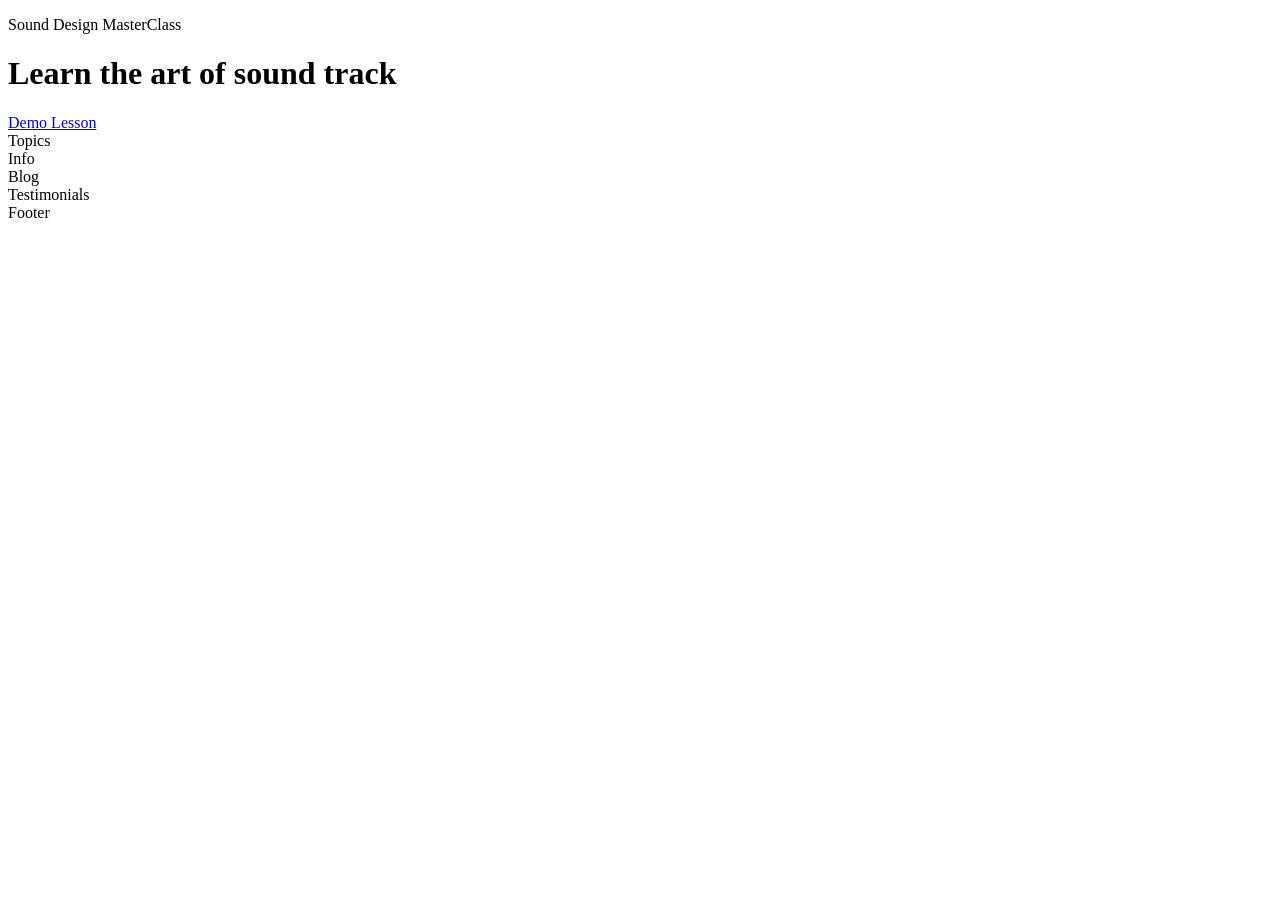
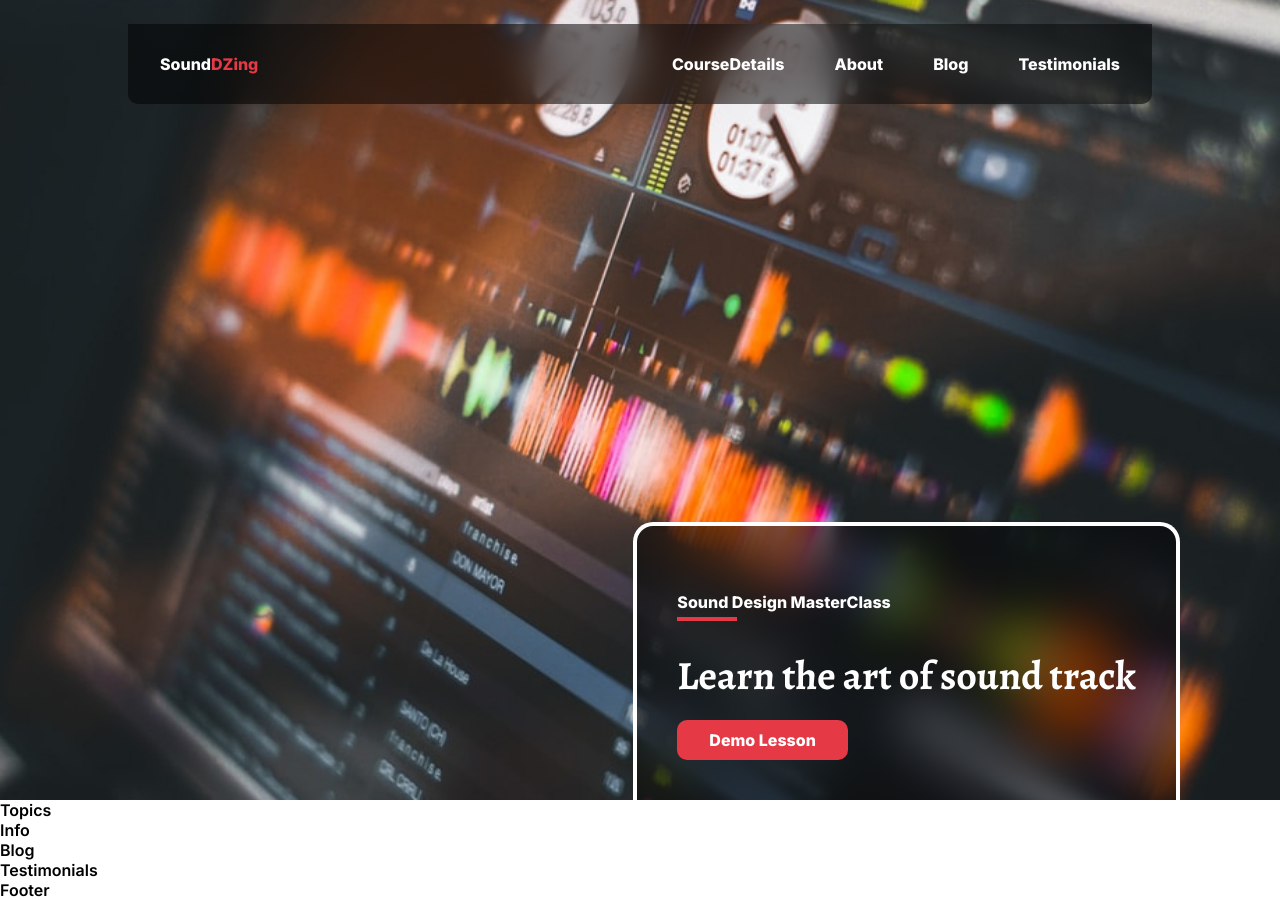
Before and after one commit to lahiruyasas7/Course-Responsive-App, a React (Vite) app: page / in a window 1280 px wide. Before the commit the page ends 800 px from the top, so only its background shows below. Built offline with nearby package versions, Linux system fonts and the light colour scheme.

Commit message:
header-and-navbar

```diff
--- a/src/components/Header/Header.css
+++ b/src/components/Header/Header.css
@@ -0,0 +1,62 @@
+header {
+    min-height: 100vh;
+    background: url("../../assets/Rectangle 16.jpg");
+    background-size: cover;
+    background-position: center;
+}
+
+header .wrapper {
+    position: relative;
+    height: 100vh;
+}
+
+.wrapper .cta {
+    position: absolute;
+    bottom: 0;
+    right: 0;
+    border-radius: 20px 20px 0px 0px;
+    border-top: 4px solid #FFF;
+    border-right: 4px solid #FFF;
+    border-left: 4px solid #FFF;
+    background: rgba(0, 0, 0, 0.50);
+    backdrop-filter: blur(25px);
+    padding: 50px 40px;
+    margin-right: 100px;
+}
+
+header .cta .course-name {
+    color: #FFF;
+    font-family: Inter;
+    font-size: 16px;
+    font-style: normal;
+    font-weight: 800;
+    line-height: normal;
+    margin-bottom: 5px;
+}
+
+header h1 {
+    color: rgb(255, 255, 255);
+    font-family: Alegreya;
+    font-size: 40px;
+    font-style: normal;
+    font-weight: 700;
+    line-height: normal;
+}
+
+header .cta .red-bar {
+    width: 60px;
+    height: 4px;
+    background-color: var(--red-color)
+}
+
+header .demo-btn {
+    color: #FFF;
+    font-family: Inter;
+    font-size: 16px;
+    font-style: normal;
+    font-weight: 700;
+    line-height: normal;
+    padding: 10px 32px;
+    background-color: var(--red-color);
+    border-radius: 10px;
+}
--- a/src/components/Header/Header.jsx
+++ b/src/components/Header/Header.jsx
@@ -1,15 +1,22 @@
-import React from 'react'
+import React from "react";
+import "./Header.css";
+import  NavBar  from "../navbar/Navbar";
 
 const Header = () => {
   return (
-    <header>
-      <div className='wrapper'>
-        <p className='course-name'>Sound Design MasterClass</p>
+    <header className="wrapper">
+      <div style={{justifyContent: 'center', display: 'flex'}}><NavBar /></div>
+
+      <div className="cta">
+        <p className="course-name">Sound Design MasterClass</p>
+        <div className="red-bar"></div>
         <h1>Learn the art of sound track</h1>
-        <a href='#' className='demo-btn'>Demo Lesson</a>
+        <a href="#" className="demo-btn">
+          Demo Lesson
+        </a>
       </div>
     </header>
-  )
-}
+  );
+};
 
-export default Header
+export default Header;
--- a/src/components/navbar/Navbar.css
+++ b/src/components/navbar/Navbar.css
@@ -0,0 +1,40 @@
+.nav {
+    width: 1024px;
+    height: 80px;
+    border-radius: 0px 0px 10px 10px;
+    background: rgba(0, 0, 0, 0.50);
+    backdrop-filter: blur(20px);
+    margin-top: 24px;
+    position: fixed;
+    display: flex;
+    justify-content: space-between;
+    align-items: center;
+    padding: 0 32px;
+}
+
+.nav .logo {
+    color: #FFF;
+    font-family: Inter;
+    font-size: 16px;
+    font-style: normal;
+    font-weight: 800;
+    line-height: normal;
+}
+
+.nav .logo span {
+    color: #E63946;
+    font-family: Inter;
+    font-size: 16px;
+    font-style: normal;
+    font-weight: 800;
+    line-height: normal;
+}
+
+a {
+    color: #FFF;
+    font-family: Inter;
+    font-size: 16px;
+    font-style: normal;
+    font-weight: 800;
+    line-height: normal;
+}
--- a/src/components/navbar/Navbar.jsx
+++ b/src/components/navbar/Navbar.jsx
@@ -1,9 +1,16 @@
-import React from 'react'
+import React from "react";
+import "./Navbar.css";
 
 const Navbar = () => {
-  return (
-    <div>Navbar</div>
-  )
-}
+  return <div className="nav">
+    <div><a href="#" className="logo">Sound<span>DZing</span></a></div>
+    <div className="nav-items" style={{display: 'flex', gap: '50px'}}>
+      <a href="#">CourseDetails</a>
+      <a href="#">About</a>
+      <a href="#">Blog</a>
+      <a href="#">Testimonials</a>
+    </div>
+  </div>;
+};
 
-export default Navbar
+export default Navbar;
--- a/src/index.css
+++ b/src/index.css
@@ -10,3 +10,17 @@
 *::before {
   box-sizing: border-box;
 }
+
+body {
+  margin: 0;
+  font-family: 'Inter', sans-serif ;
+}
+
+.wrapper {
+  max-width: auto;
+  margin: 0 auto;
+}
+
+a {
+  text-decoration: none;
+}
```
Also changed, not shown: src/assets/Rectangle 16.jpg (added).
